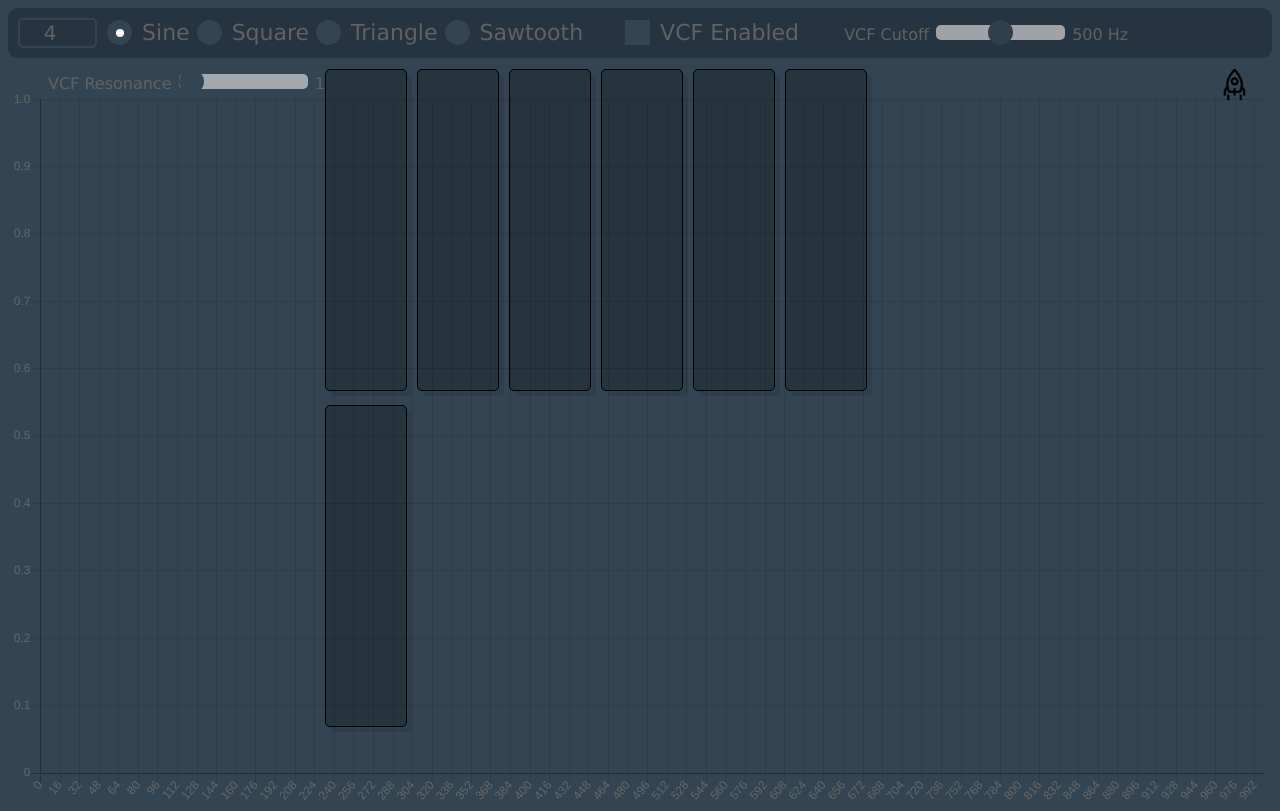
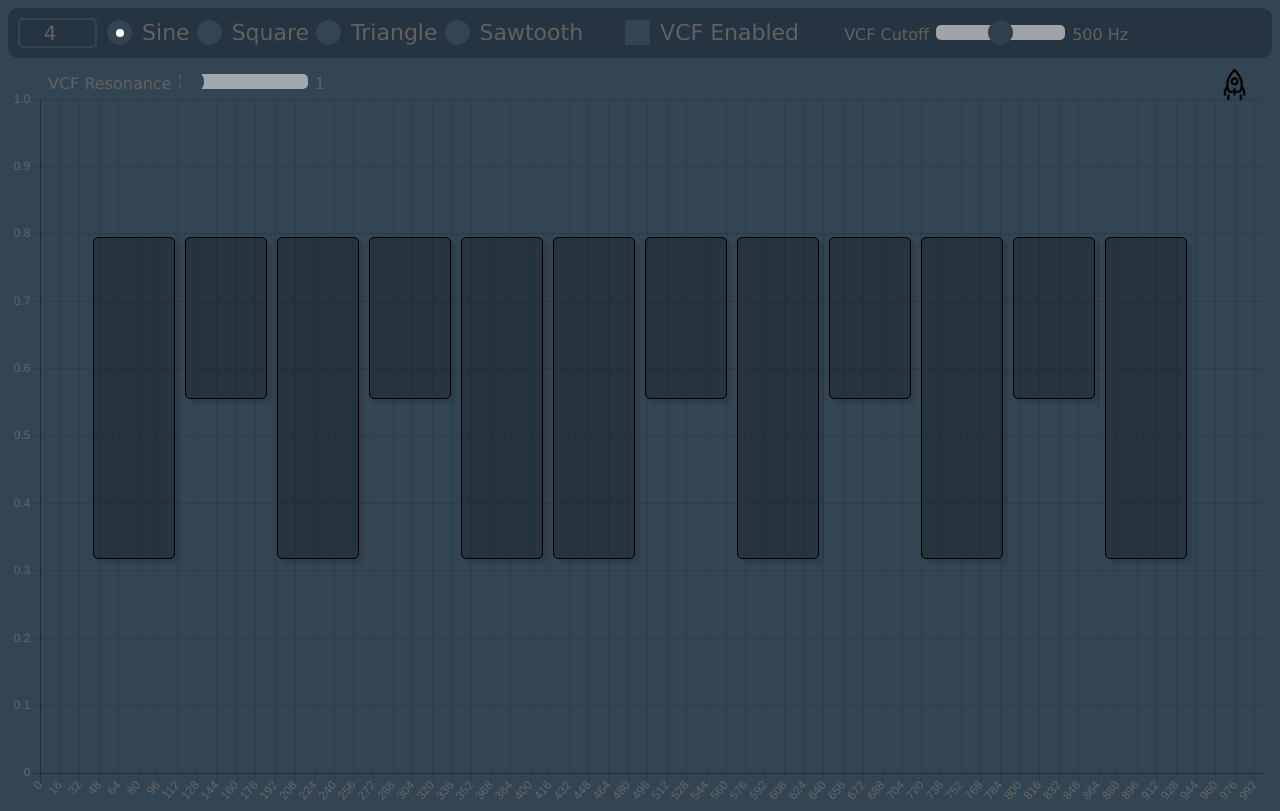
Before and after one commit to Rajtar/synthesizer-ts, a website built with webpack: page index.html in a window 1280 px wide. Built offline with nearby package versions, Linux system fonts and the light colour scheme.

Commit message:
Add half-tones

```diff
--- a/src/css/style.css
+++ b/src/css/style.css
@@ -1,13 +1,5 @@
 body {
     background-color: #334552;
-}
-
-#keyboard {
-    position: absolute;
-    left: 50%;
-    top: 50%;
-    -webkit-transform: translate(-50%, -50%);
-    transform: translate(-50%, -50%);
 }
 
 #controls {
@@ -19,6 +11,16 @@ body {
     font-family: Verdana;
     color: #616161;
     alignment: center;
+}
+
+#keyboard {
+    position: absolute;
+    left: 50%;
+    top: 50%;
+    transform: translate(-50%, 0);
+    -webkit-transform: translate(-50%, -50%);
+    transform: translate(-50%, -50%);
+    white-space: nowrap;
 }
 
 .key {
@@ -40,11 +42,31 @@ body {
     -ms-user-select: none;
 }
 
-.key:hover {
+.half-key {
+    vertical-align: top;
+    cursor: pointer;
+    font: 16px "Open Sans", "Lucida Grande", "Arial", sans-serif;
+    border: 1px solid black;
+    background-color: rgba(0, 0, 0, 0.25);
+    border-radius: 5px;
+    width: 80px;
+    height: 160px;
+    text-align: center;
+    box-shadow: 5px 5px rgba(0, 0, 0, 0.1);
+    display: inline-block;
+    position: relative;
+    margin: 5px;
+    user-select: none;
+    -moz-user-select: none;
+    -webkit-user-select: none;
+    -ms-user-select: none;
+}
+
+.key:hover, .half-key:hover {
     border-color: #74571e;
 }
 
-.key:active {
+.key:active, .half-key:active {
     background-color: rgba(0, 0, 0, 0.5);
     transform: scale(0.95, 0.95)
 }
--- a/src/scripts/audio/NoteTable.ts
+++ b/src/scripts/audio/NoteTable.ts
@@ -1,11 +1,16 @@
 export class NoteTable {
     static notes = new Map(
         [["C", "16.35"],
+            ["C#", "17.32"],
             ["D", "18.35"],
+            ["D#", "19.45"],
             ["E", "20.60"],
             ["F", "21.83"],
+            ["F#", "23.12"],
             ["G", "24.50"],
+            ["G#", "25.96"],
             ["A", "27.50"],
+            ["A#", "29.14"],
             ["B", "30.87"]]
     );
 }
--- a/src/scripts/ui/KeyboardManager.ts
+++ b/src/scripts/ui/KeyboardManager.ts
@@ -12,7 +12,7 @@ export class KeyboardManager {
 
     static createKey(noteKey: string): HTMLElement {
         const keyElement = document.createElement("div");
-        keyElement.className = "key";
+        keyElement.className = noteKey.includes("#") ? "half-key" : "key";
         keyElement.dataset["noteKey"] = String(noteKey);
         return keyElement;
     }
```
Also changed, not shown: 1 other file.
